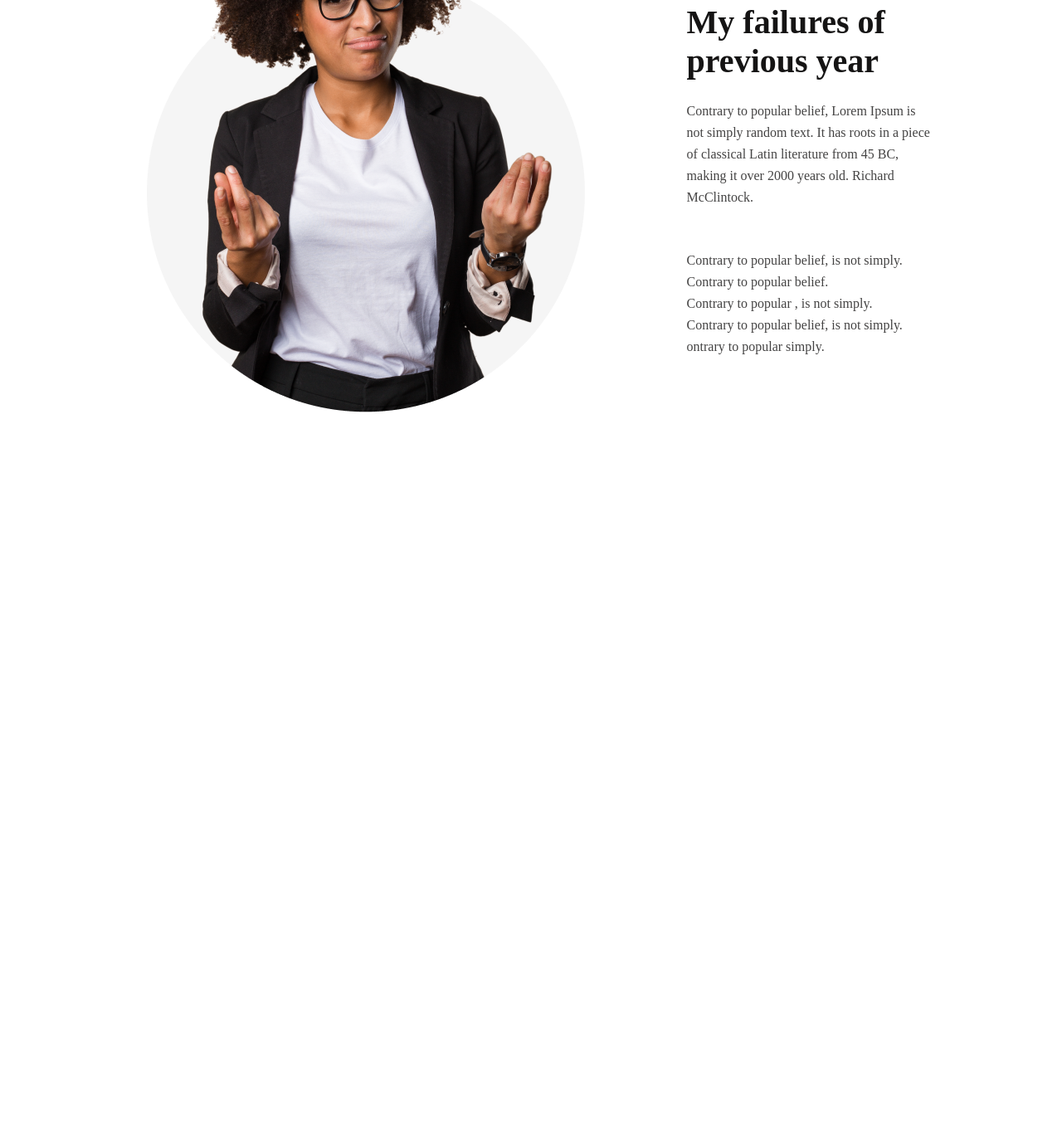
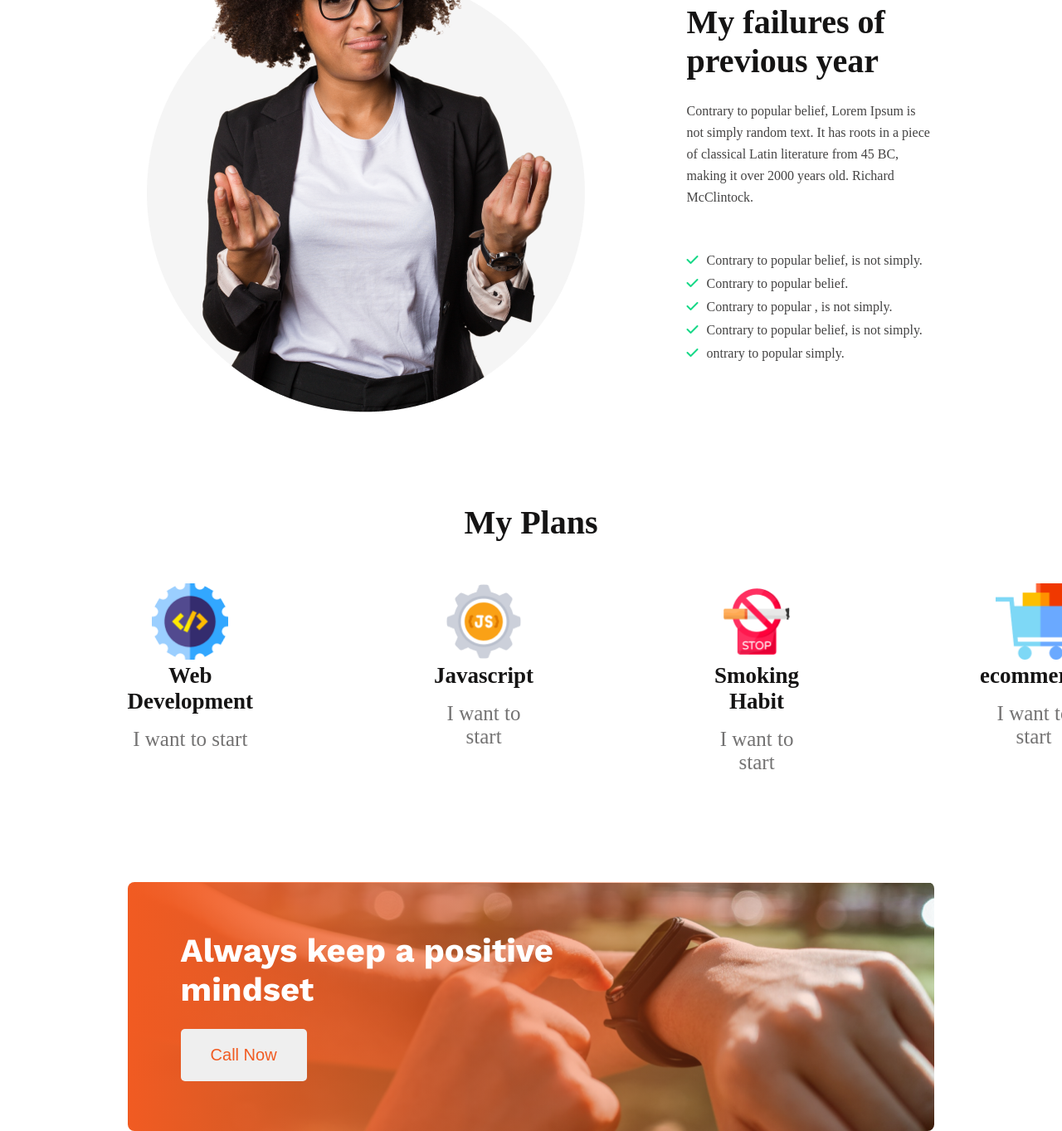
Before and after one commit to mrkhan-dev/2024-practice-project, a plain HTML site: page index.html in a window 1280 px wide. Shown: the part 1166-2529 px from the top of the page at 83% size. Before the commit the page ends 1667 px from the top, so only its background shows below. Drawn offline with nearby package versions, Linux system fonts and the light colour scheme.

Commit message:
complete all main section

```diff
--- a/index.html
+++ b/index.html
@@ -11,6 +11,10 @@
       href="https://fonts.googleapis.com/css2?family=Work+Sans:wght@400;500;600;700;800&display=swap"
       rel="stylesheet"
     />
+    <script
+      src="https://kit.fontawesome.com/5daa8eb347.js"
+      crossorigin="anonymous"
+    ></script>
   </head>
   <body>
     <header class="header">
@@ -37,12 +41,56 @@
             making it over 2000 years old. Richard McClintock.
           </p>
           <ul class="list-item">
-            <li>Contrary to popular belief, is not simply.</li>
-            <li>Contrary to popular belief.</li>
-            <li>Contrary to popular , is not simply.</li>
-            <li>Contrary to popular belief, is not simply.</li>
-            <li>ontrary to popular simply.</li>
+            <li>
+              <i class="fa-solid fa-check"></i>Contrary to popular belief, is
+              not simply.
+            </li>
+            <li>
+              <i class="fa-solid fa-check"></i>Contrary to popular belief.
+            </li>
+            <li>
+              <i class="fa-solid fa-check"></i>Contrary to popular , is not
+              simply.
+            </li>
+            <li>
+              <i class="fa-solid fa-check"></i>Contrary to popular belief, is
+              not simply.
+            </li>
+            <li><i class="fa-solid fa-check"></i>ontrary to popular simply.</li>
           </ul>
+        </div>
+      </section>
+
+      <section>
+        <h1 class="plan-title">My Plans</h1>
+        <div class="plan-main">
+          <div class="plan-habit">
+            <img src="./images/icons/web.png" alt="" />
+            <h4 class="habit-title">Web Development</h4>
+            <p class="habit-caption">I want to start</p>
+          </div>
+          <div class="plan-habit">
+            <img src="./images/icons/js.png" alt="" />
+            <h4 class="habit-title">Javascript</h4>
+            <p class="habit-caption">I want to start</p>
+          </div>
+          <div class="plan-habit">
+            <img src="./images/icons/smoke.png" alt="" />
+            <h4 class="habit-title">Smoking Habit</h4>
+            <p class="habit-caption">I want to start</p>
+          </div>
+          <div class="plan-habit">
+            <img src="./images/icons/ecom.png" alt="" />
+            <h4 class="habit-title">ecommerce</h4>
+            <p class="habit-caption">I want to start</p>
+          </div>
+        </div>
+      </section>
+
+      <section>
+        <div class="mindset">
+          <h3 class="mindset-caption">Always keep a positive mindset</h3>
+          <button class="secondary">Call Now</button>
         </div>
       </section>
     </main>
--- a/styles/style.css
+++ b/styles/style.css
@@ -91,3 +91,76 @@ main {
   font-weight: 400;
   line-height: 26px;
 }
+
+.fa-check {
+  height: 24px;
+  width: 24px;
+  color: #16d887;
+}
+
+.plan-title {
+  color: #151414;
+  font-size: 40px;
+  font-weight: 700;
+  text-align: center;
+  margin-top: 105px;
+}
+
+.plan-main {
+  display: flex;
+  gap: 218px;
+  text-align: center;
+  margin-top: 50px;
+}
+
+.habit-title {
+  color: #151414;
+  text-align: center;
+  font-size: 27px;
+  font-weight: 700;
+}
+
+.plan-habit > img {
+  width: 92px;
+  height: 92px;
+}
+
+.habit-caption {
+  color: #737272;
+  text-align: center;
+  font-size: 25px;
+  font-weight: 500;
+  margin-top: 16px;
+}
+
+/* mindset section */
+
+.mindset {
+  margin-top: 130px;
+  height: 300px;
+  border-radius: 8px;
+  background: linear-gradient(90deg, #f15b22 0%, rgba(241, 91, 34, 0) 100%),
+    url(../images/watch.png);
+  background-repeat: no-repeat;
+  background-size: cover;
+  border-radius: 8px;
+}
+
+.mindset-caption {
+  padding: 59px 0 0 64px;
+  color: #fff;
+  font-family: Work Sans;
+  font-size: 40px;
+  font-weight: 700;
+  width: 550px;
+}
+
+.secondary {
+  margin-top: 24px;
+  margin-left: 64px;
+  padding: 20px 36px;
+  font-size: 20px;
+  color: #f15b22;
+  border-radius: 5px;
+  border: 0;
+}
```
